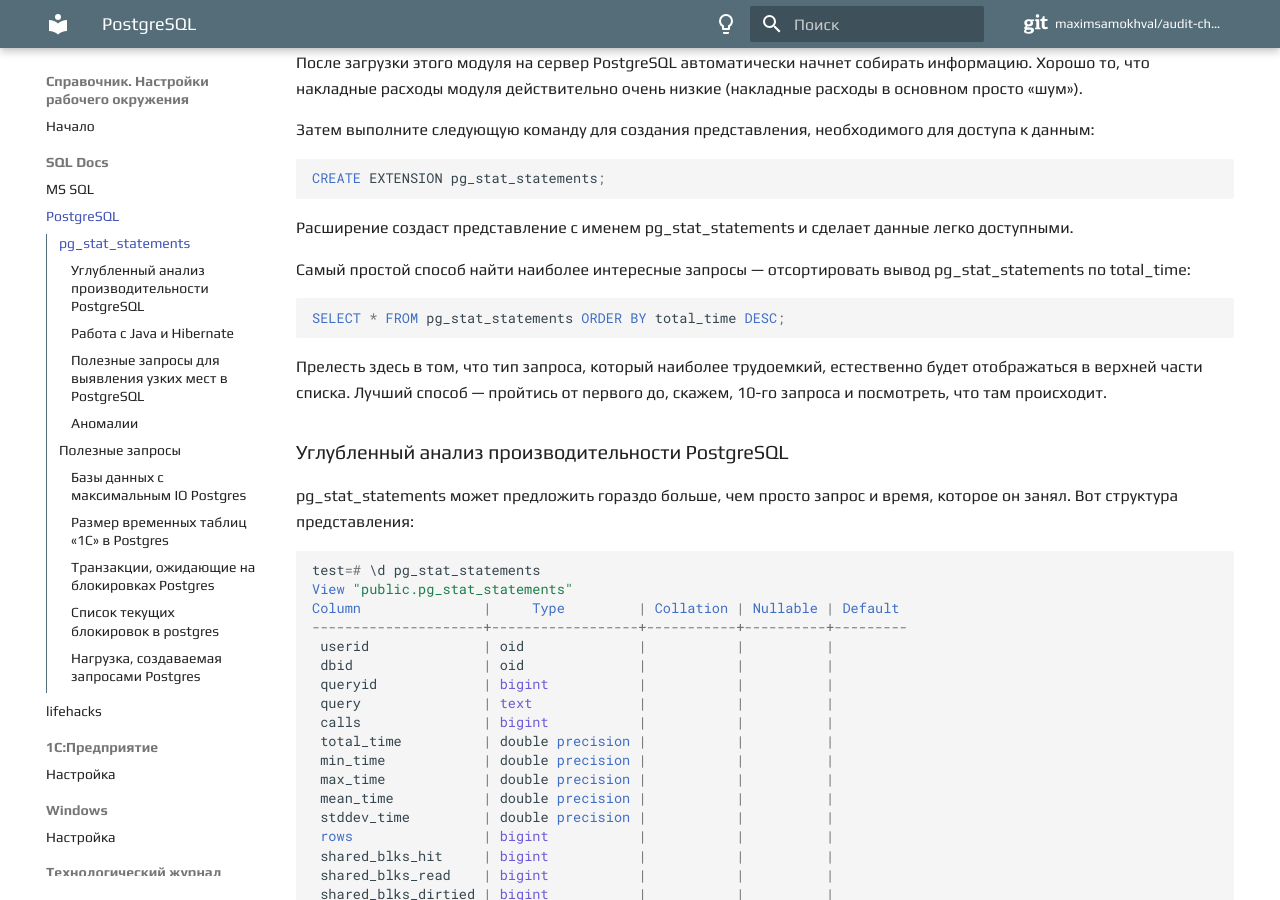
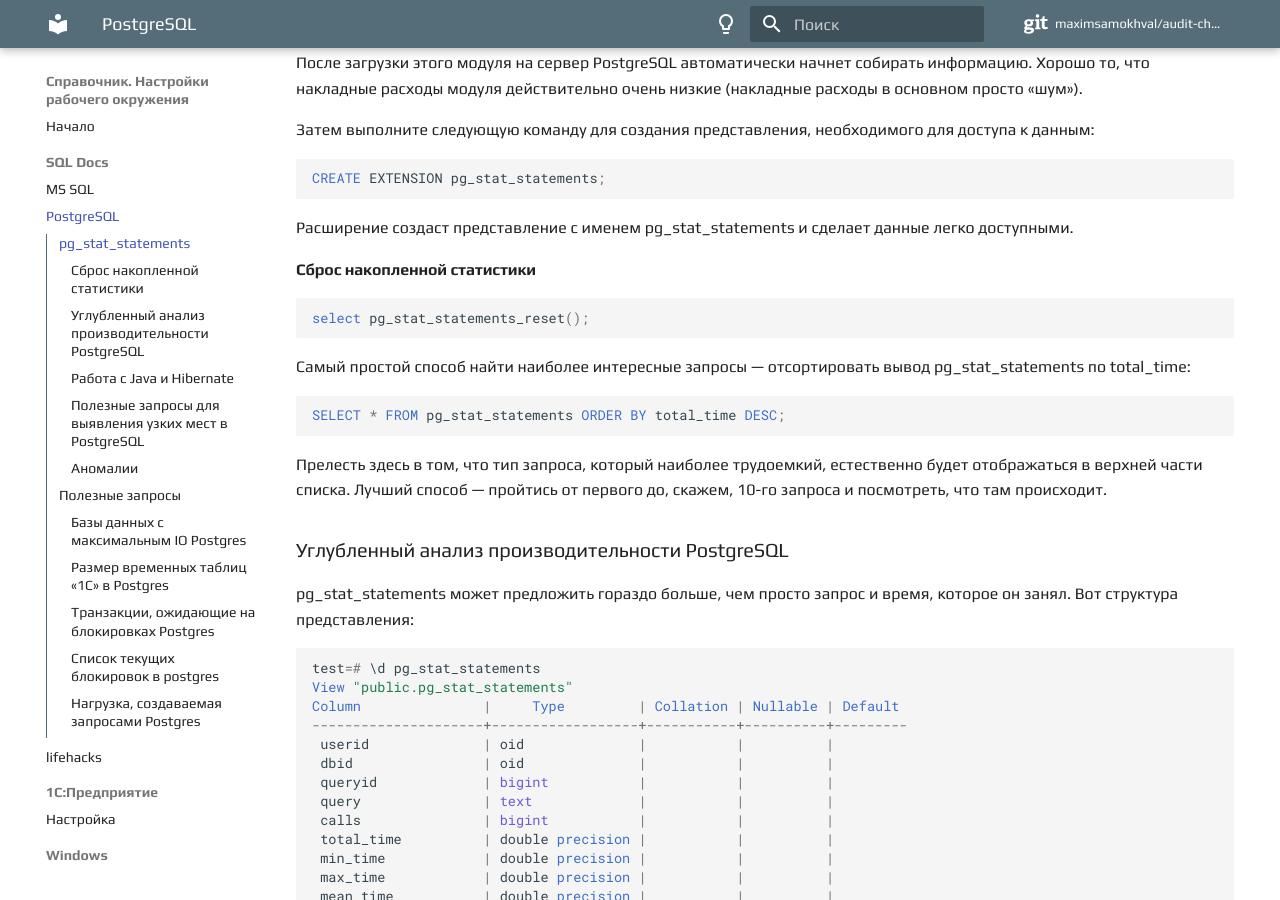
Before and after one commit to maximsamokhval/audit-checklist, an MkDocs documentation site: the page built from docs/SQL/PostgreSQL.md, in a window 1280 px wide and 900 px high, scrolled down 469 px. Built offline with MkDocs 1.6.1 and Material for MkDocs 9.7.7, drawn with Linux system fonts in a browser that asks for light colours; comment, search, counter and statistics services are not loaded.

Commit message:
pg_reset

````diff
--- a/docs/SQL/PostgreSQL.md
+++ b/docs/SQL/PostgreSQL.md
@@ -21,6 +21,12 @@
 ```
 
 Расширение создаст представление с именем pg_stat_statements и сделает данные легко доступными.
+
+#### Сброс накопленной статистики
+
+``` sql
+select pg_stat_statements_reset();
+```
 
 Самый простой способ найти наиболее интересные запросы — отсортировать вывод pg_stat_statements по total_time:
 
````
